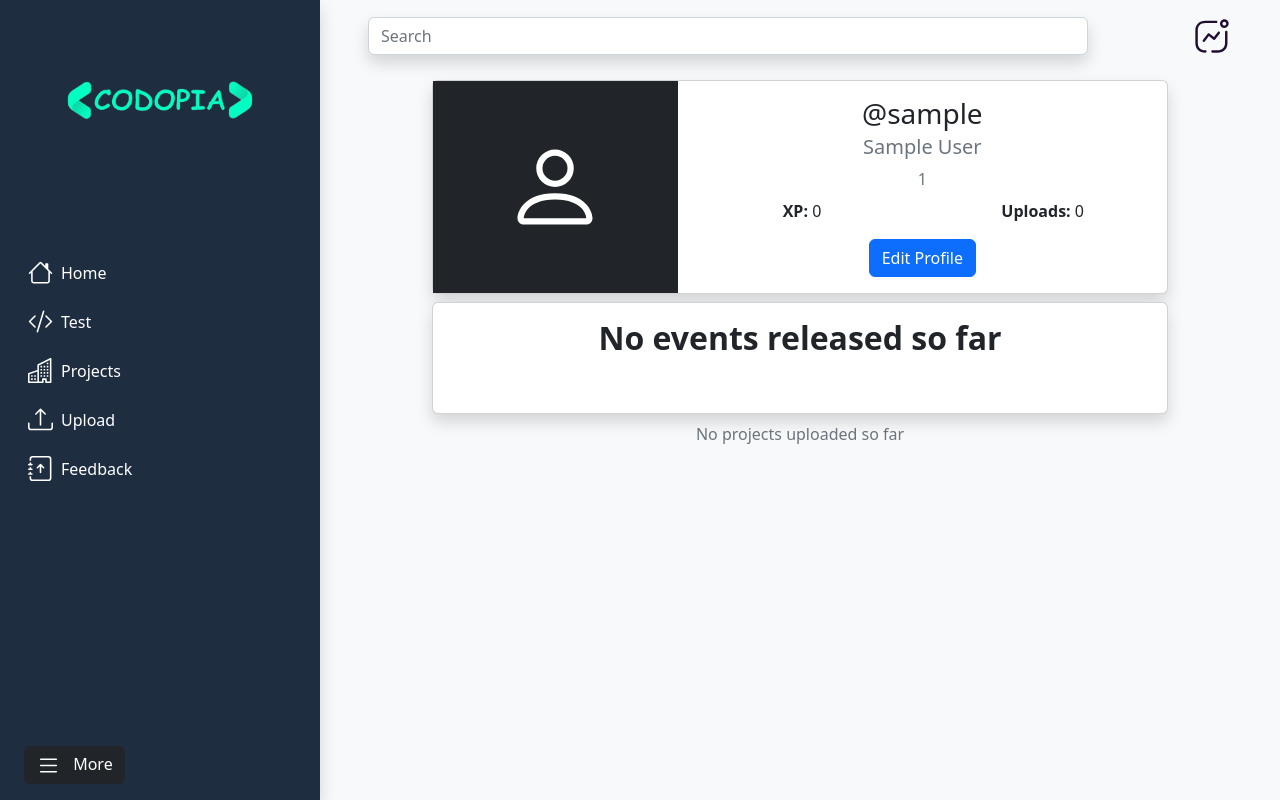
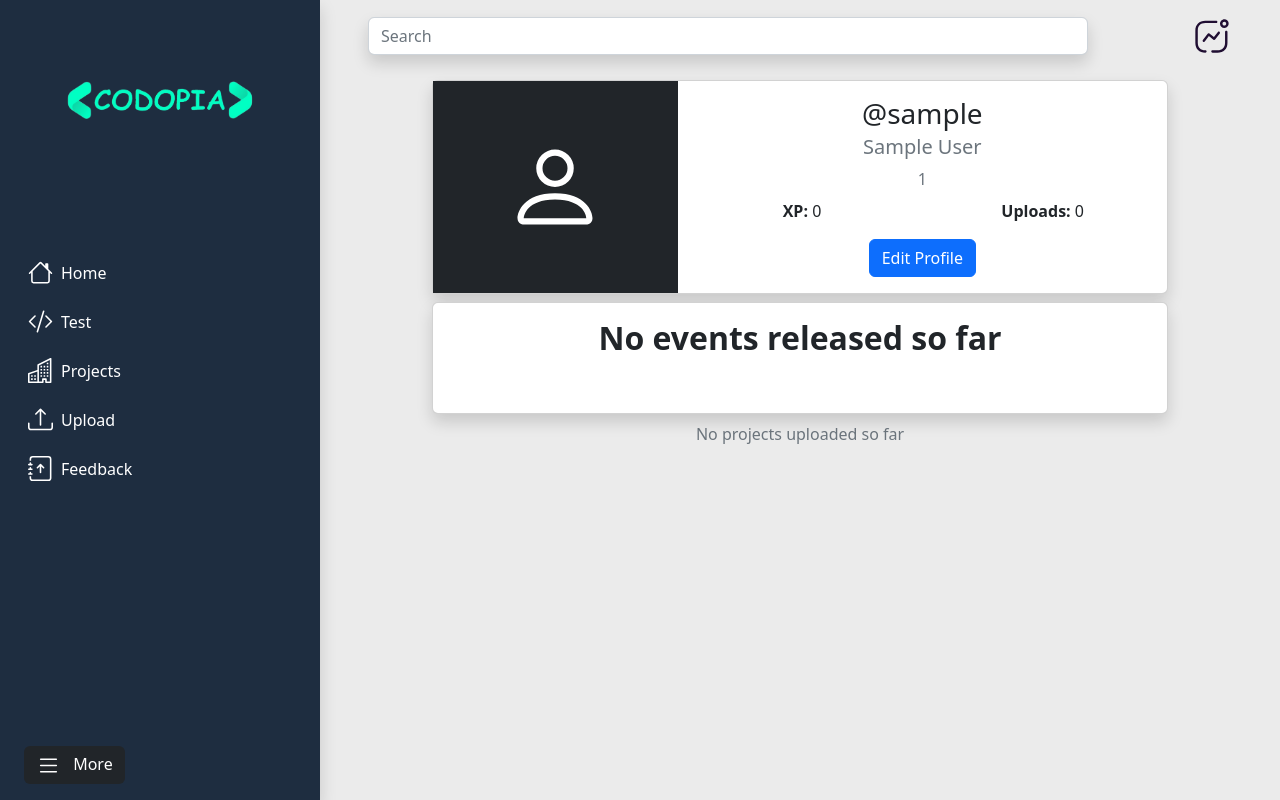
Before and after one commit to guesswho-jr/codopia, a PHP site: page /dashboard/ in a window 1280 px wide. Run offline with PHP 8.4, Linux system fonts and the light colour scheme; the visitor is signed in with stand-in values (Sample User, id 1); data that the repository does not hold is empty; some libraries are stand-ins or nearby versions.

Commit message:
Slightly changed the bg of dashboard

```diff
--- a/dashboard/index.php
+++ b/dashboard/index.php
@@ -47,7 +47,7 @@ $resultForThePointsAndUploads = $resultForThePointsAndUploads[0];
   </style>
 </head>
 
-<body class="d-flex justify-content-center align-items-center bg-light">
+<body class="d-flex justify-content-center align-items-center" style="background-color: rgb(235, 235, 235);">
 
   <div id="loader-container">
     <div class="loader"></div>
```
